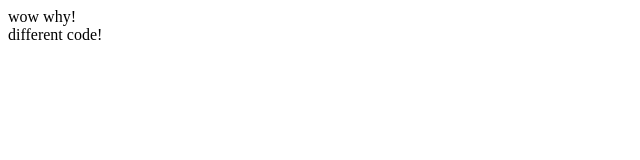
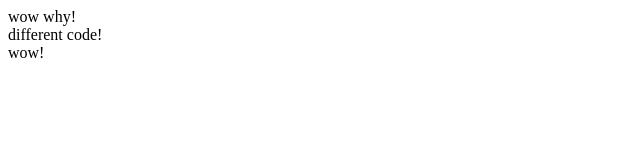
Before and after one commit to Takuya-Nemoto/test, a plain HTML site: page index.html in a window 1280 px wide. Shown: the full height of the page, 0-640 px from the left. Drawn offline with Linux system fonts and the light colour scheme.

Commit message:
change again

```diff
--- a/index.html
+++ b/index.html
@@ -7,5 +7,6 @@
 <body>
     <div>wow why!</div>
     <div>different code!</div>
+    <div>wow!</div>
 </body>
 </html>
```
